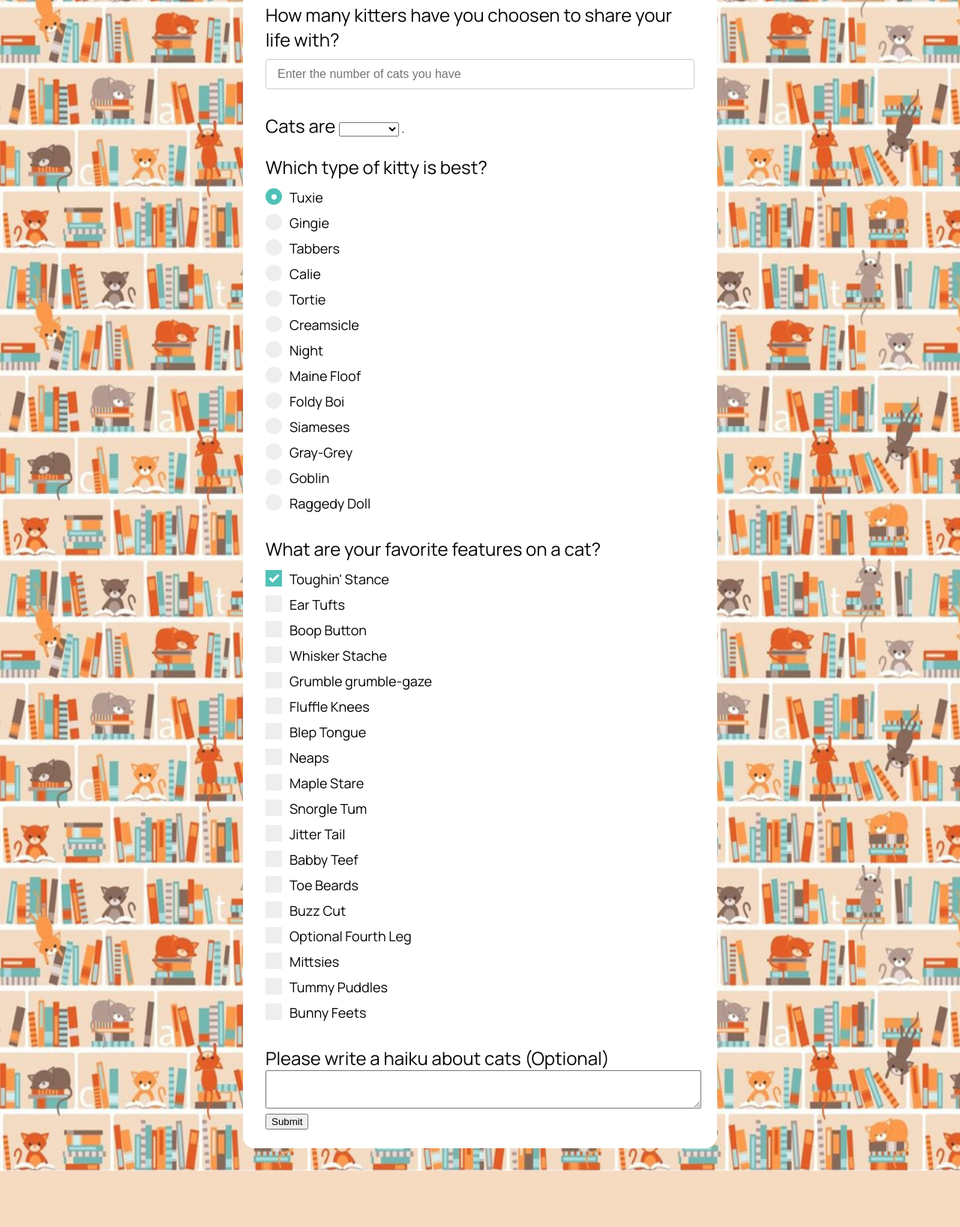
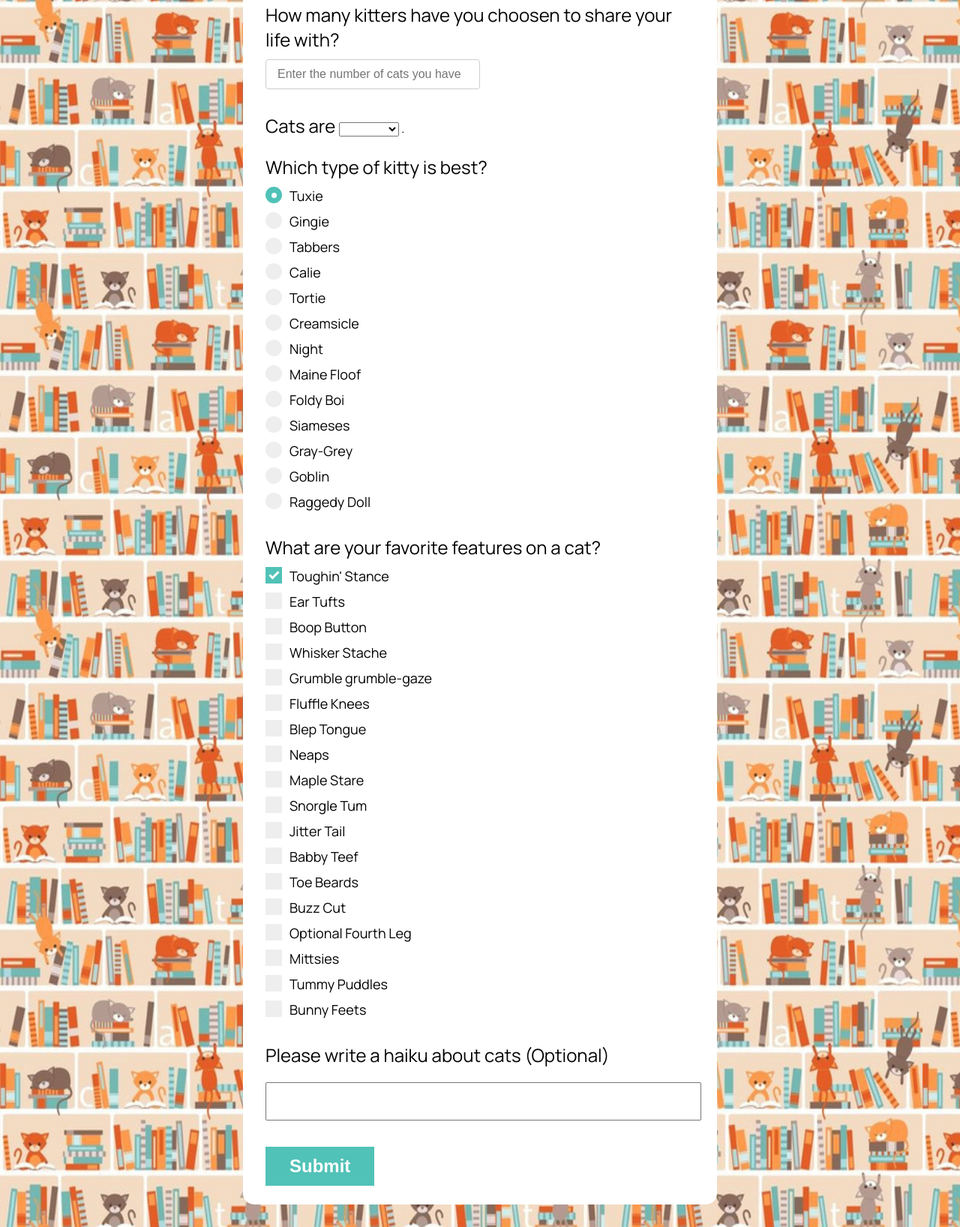
Before and after one commit to ScottWilson1/cat-survey, a plain HTML site: page index.html in a window 1280 px wide. Shown: the part 392-2028 px from the top of the page at 75% size. Before the commit the page ends 1953 px from the top, so only its background shows below. Drawn offline with Linux system fonts and the light colour scheme.

Commit message:
styled the text area and submit buttons, added favicon, other small design tweaks

```diff
--- a/index.html
+++ b/index.html
@@ -3,6 +3,7 @@
     <head>
         <link rel="stylesheet" type="text/css" href="style.css">
         <link href="https://fonts.googleapis.com/css?family=Manrope" rel="stylesheet" type="text/css">
+        <link rel="icon" type="image/png" href="images/meow_clipboard.png">
         <title>Cat Form</title>
     </head>
 
@@ -12,13 +13,13 @@
                 <h1 id="title">Very Important Cat Survey</h1>
                 <p id="description">This is a survey about cats!</p>
                 <form id="survey-form">
-                    <label for="name" id="name-label">Name</label><br>
+                    <label for="name" id="name-label" class="label-bottom-margin">Name</label><br>
                     <input type="text" id="name" placeholder="Enter your name" required><br><br>
 
-                    <label for="email" id="email-label">Email</label><br>
+                    <label for="email" id="email-label" class="label-bottom-margin">Email</label><br>
                     <input type="email" id="email" placeholder="Enter your email" required><br><br>
 
-                    <label for="number" id="number-label">How many kitters have you choosen to share your life with?</label><br>
+                    <label for="number" id="number-label" class="label-bottom-margin">How many kitters have you choosen to share your life with?</label><br>
                     <input type="number" id="number" placeholder="Enter the number of cats you have" min="1" max="12">
                     <br><br>
 
@@ -163,13 +164,10 @@
                         </label>
                     <br>
 
-                    <div>
-                        <label for="cat-haiku">Please write a haiku about cats (Optional)</label>
-                    </div>
-                    <textarea id="cat-haiku" name="cat-haiku" rows="3" cols="70"></textarea>
-                    <br>
+                    <label for="cat-haiku" class="text-area-label">Please write a haiku about cats (Optional)</label>
+                    <textarea id="cat-haiku" name="cat-haiku" rows="3" cols="70" class="text-area"></textarea>
 
-                    <button type="submit" id="submit">Submit</button>
+                    <button type="submit" id="submit" class="submit-button">Submit</button>
                 </form>
             </div>
         </main>
--- a/style.css
+++ b/style.css
@@ -1,3 +1,8 @@
+:root {
+    --selected-green: #51c2b7;
+    --hover-orange: #feb176;
+}
+
 body {
     background-image: url(images/library-cats.jpg);
     background-size: 410px 410px;
@@ -5,18 +10,9 @@ body {
     font-family: Manrope;
 }
 
-main {
-}
-
 .form-container {
-    margin-left: 25%;
-    margin-right: 25%;
-    margin-top: 30px;
-    margin-bottom: 30px;
-    padding-top: 10px;
-    padding-left: 30px;
-    padding-right: 30px;
-    padding-bottom: 25px;
+    margin: 30px 25%;
+    padding: 10px 30px 25px;
     background-color: #FFFFFF;
     border-radius: 15px;
 }
@@ -25,12 +21,12 @@ label {
     font-size: 24px;
 }
 
-.list-label {
+.label-bottom-margin {
     display: block;
-    margin-bottom: -10px;
+    margin-bottom: -22px;
 }
 
-input[type]:not([type=radio]):not([type=checkbox]) {
+input[type=text], input[type=email]{
     width: 100%;
     padding: 10px 15px;
     margin: 10px 0px;
@@ -50,6 +46,18 @@ input::-webkit-inner-spin-button {
 /* Remove arrows from number field- Firefox */
 input[type=number] {
     -moz-appearance: textfield;
+    width: 50%;
+    padding: 10px 15px;
+    margin: 10px 0px;
+    border: 1px solid #ccc;
+    border-radius: 4px;
+    box-sizing: border-box;
+    font-size: 16px;
+}
+
+.list-label{
+    display: block;
+    margin-bottom: -12px;
 }
 
 .radio-container {
@@ -79,12 +87,12 @@ input[type=number] {
 
 /* On mouse-over, add an orange background color */
 .radio-container:hover input ~ .radio-checkmark {
-    background-color: #feb176;
+    background-color: var(--hover-orange);
 }
 
 /* When the radio button is checked, change the background color */
 .radio-container input:checked ~ .radio-checkmark {
-    background-color: #51c2b7;
+    background-color: var(--selected-green);
 }
 
 /* Create the indicator (the dot/circle - hidden when not checked) */
@@ -135,12 +143,12 @@ input[type=number] {
 
 /* On mouse-over, add an orange background color */
 .checkmark-container:hover input ~ .checkmark {
-    background-color: #feb176;
+    background-color: var(--hover-orange);
 }
 
 /* When the checkbox is checked, change the background color */
 .checkmark-container input:checked ~ .checkmark {
-    background-color: #51c2b7;
+    background-color: var(--selected-green);
 }
 
 /* Create the checkmark (hidden when not checked) */
@@ -168,8 +176,23 @@ input[type=number] {
     transform: rotate(45deg);
 }
 
+.text-area-label {
+    display: block;
+    margin-bottom: 20px;
+}
 
 
-.submit-button{
+.text-area {
+    resize: none;
+    margin-bottom: 30px;
+}
 
+.submit-button {
+    background-color: var(--selected-green);
+    border: none;
+    color: white;
+    font-size: 24px;
+    font-weight: bold;
+    text-align: center;
+    padding: 12px 32px;
 }
```
Also changed, not shown: images/cat-snacks.jpg (deleted), images/meow_clipboard.png (added), images/spectacular-cats.jpg (deleted).
